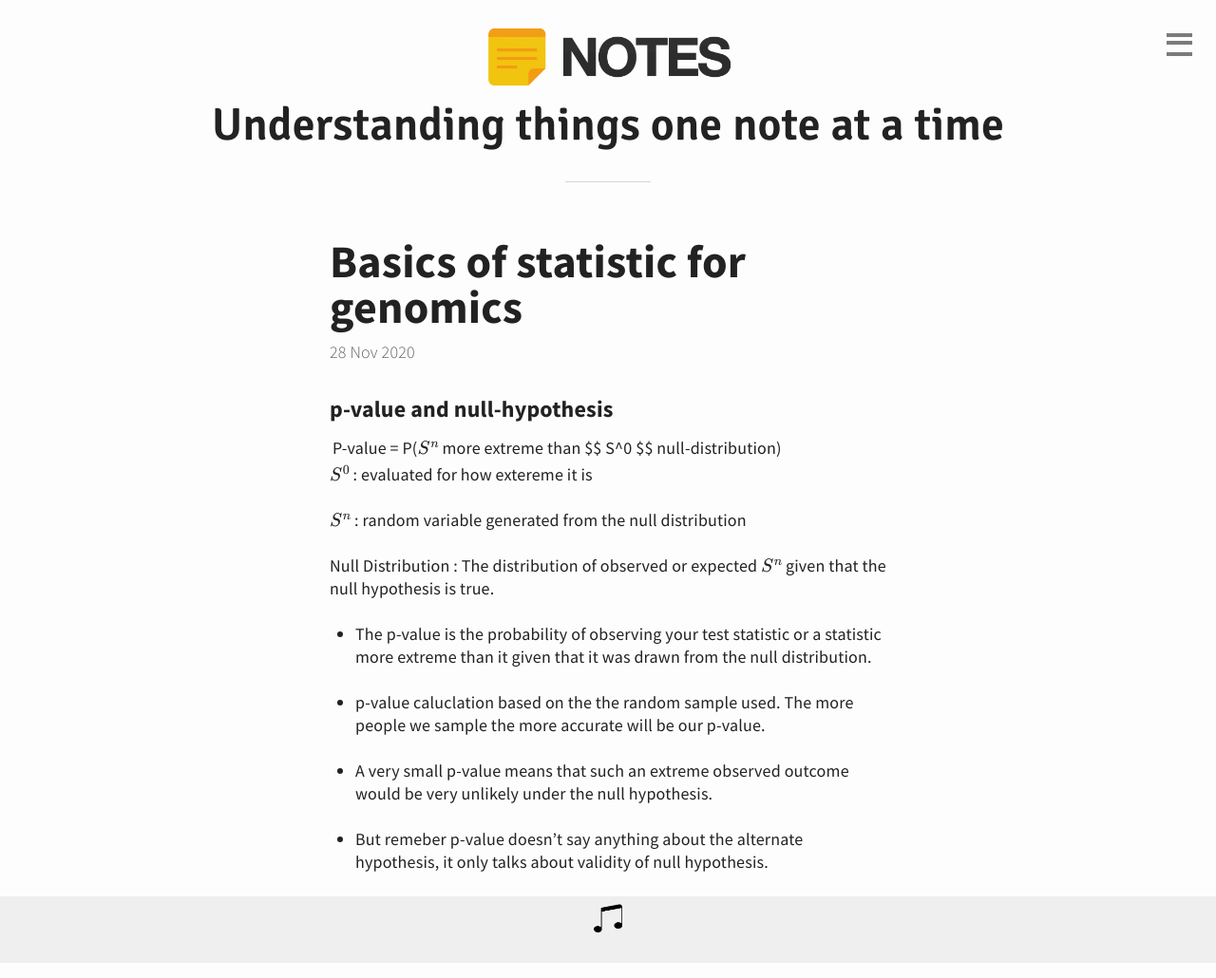
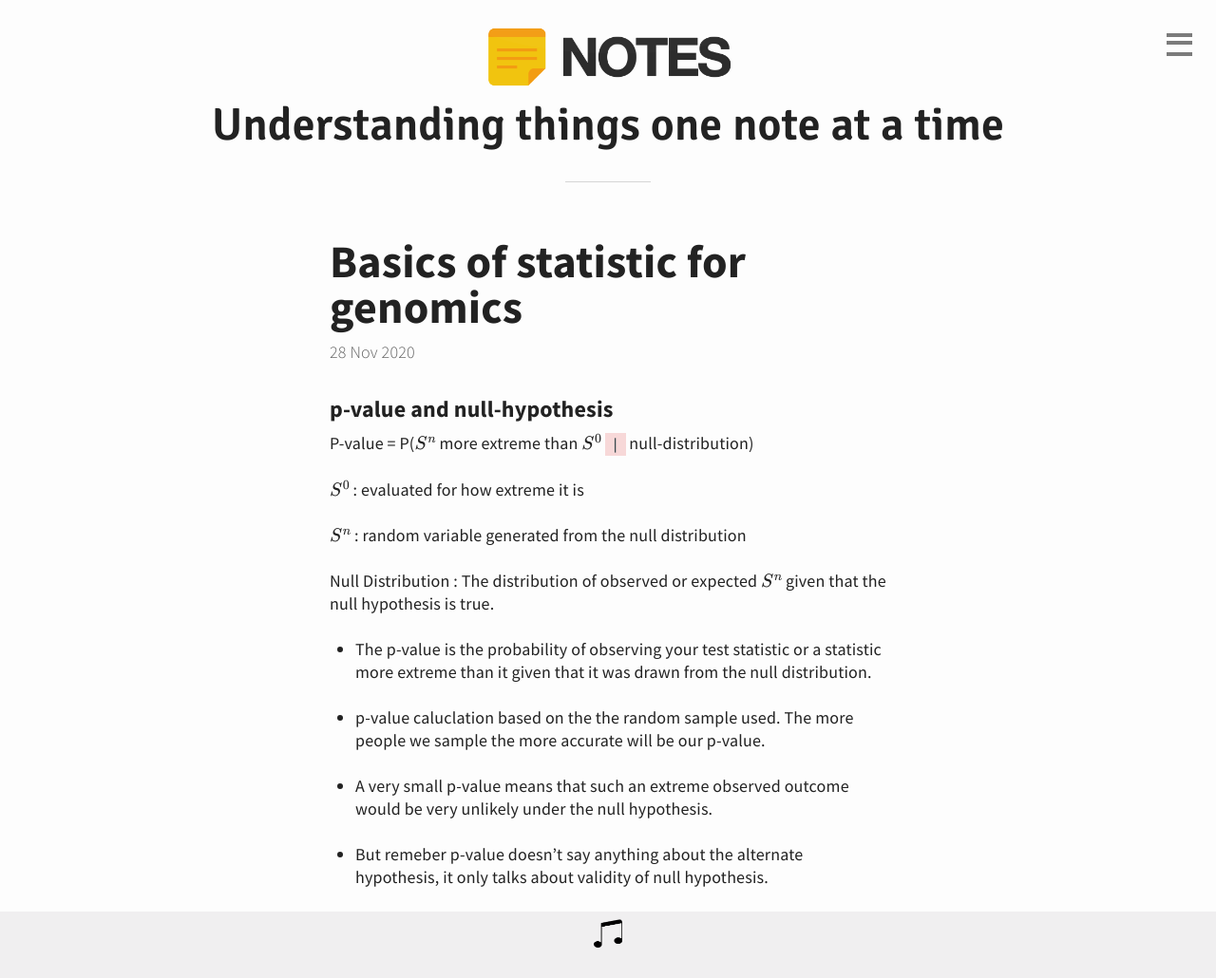
Before and after one commit to webhash/webhash.github.io, a Jekyll site: the page built from _posts/2020-11-28-basics-of-stats-for-genomics.md, in a window 1280 px wide. Shown: the whole page at 95% size. Built offline with Jekyll 4.4.1, drawn with Linux system fonts in a browser that asks for light colours; formulas are drawn with MathJax 3.

Commit message:
Update 2020-11-28-basics-of-stats-for-genomics.md

````diff
--- a/_posts/2020-11-28-basics-of-stats-for-genomics.md
+++ b/_posts/2020-11-28-basics-of-stats-for-genomics.md
@@ -5,9 +5,9 @@ title: Basics of statistic for genomics
 ### p-value and null-hypothesis
 
 
-P-value = P($$ S^n $$ more extreme than $$ S^0 | $$ null-distribution)
+P-value = P($$ S^n $$ more extreme than $$ S^0 $$ ```|``` null-distribution)
 
-$$ S^0 $$ : evaluated for how extereme it is
+$$ S^0 $$ : evaluated for how extreme it is
 
 $$ S^n $$ : random variable generated from the null distribution
 
````
